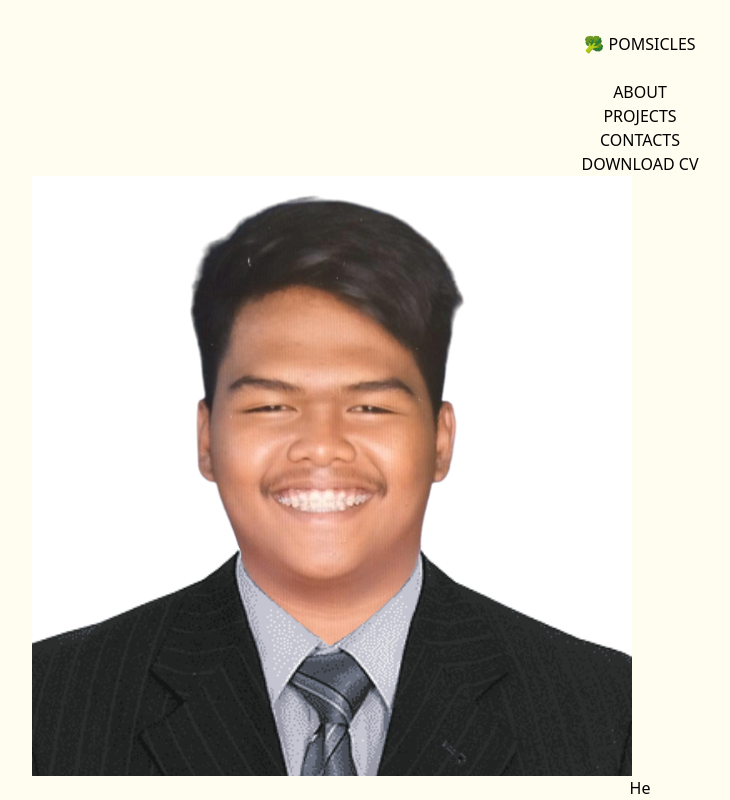
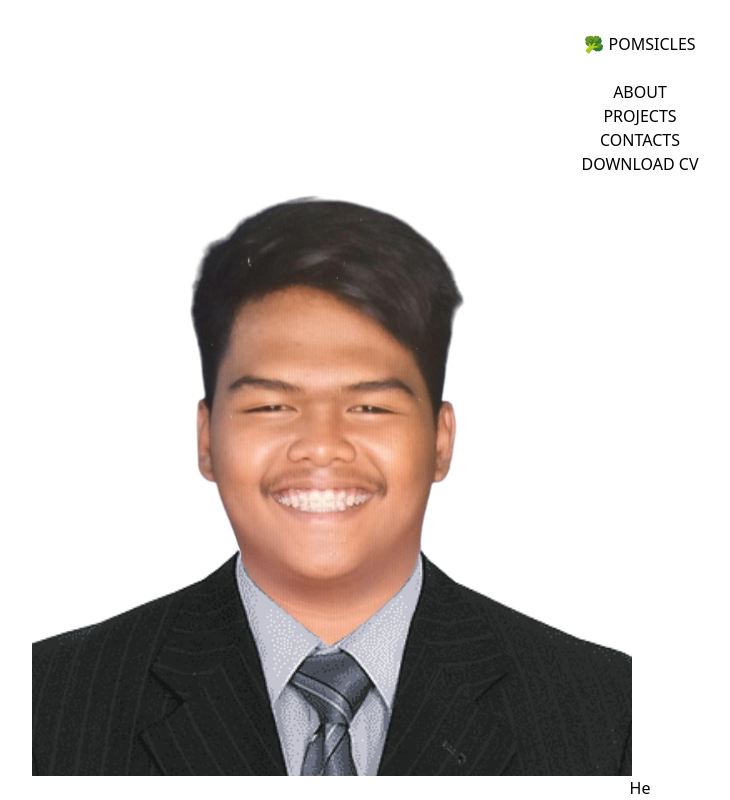
Before and after one commit to dreiiiur/Poms-Portfolio, a React (Vite) app: page / in a window 1280 px wide. Shown: the top 800 px of the page, without its empty margins (0-730 px from the left). Built offline with nearby package versions, Linux system fonts and the light colour scheme.

Commit message:
refactor : white bg

```diff
--- a/src/App.css
+++ b/src/App.css
@@ -3,7 +3,7 @@
   margin: 0 auto;
   padding: 2rem;
   text-align: center;
-  background-color: #FFFDF0;
+  background-color: #ffffff;
 }
 
 .logo {
--- a/src/App.jsx
+++ b/src/App.jsx
@@ -59,7 +59,7 @@ function App() {
 
   return (
     <>
-      <div className="min-h-screen max-w-screen flex flex-col bg-[#FFFDF0] max-w-screen mx-auto" id="home">
+      <div className="min-h-screen max-w-screen flex flex-col bg-white max-w-screen mx-auto" id="home">
         <header className="gap-4 sticky top-0 bg-transparent bg-opacity-70 backdrop-blur-md z-50">
           <nav className="flex justify-between items-center gap-4 rounded-lg max-w-screen bg-transparent p-4">
             <div className="text-2xl font-black text-black tracking-wide">
```
